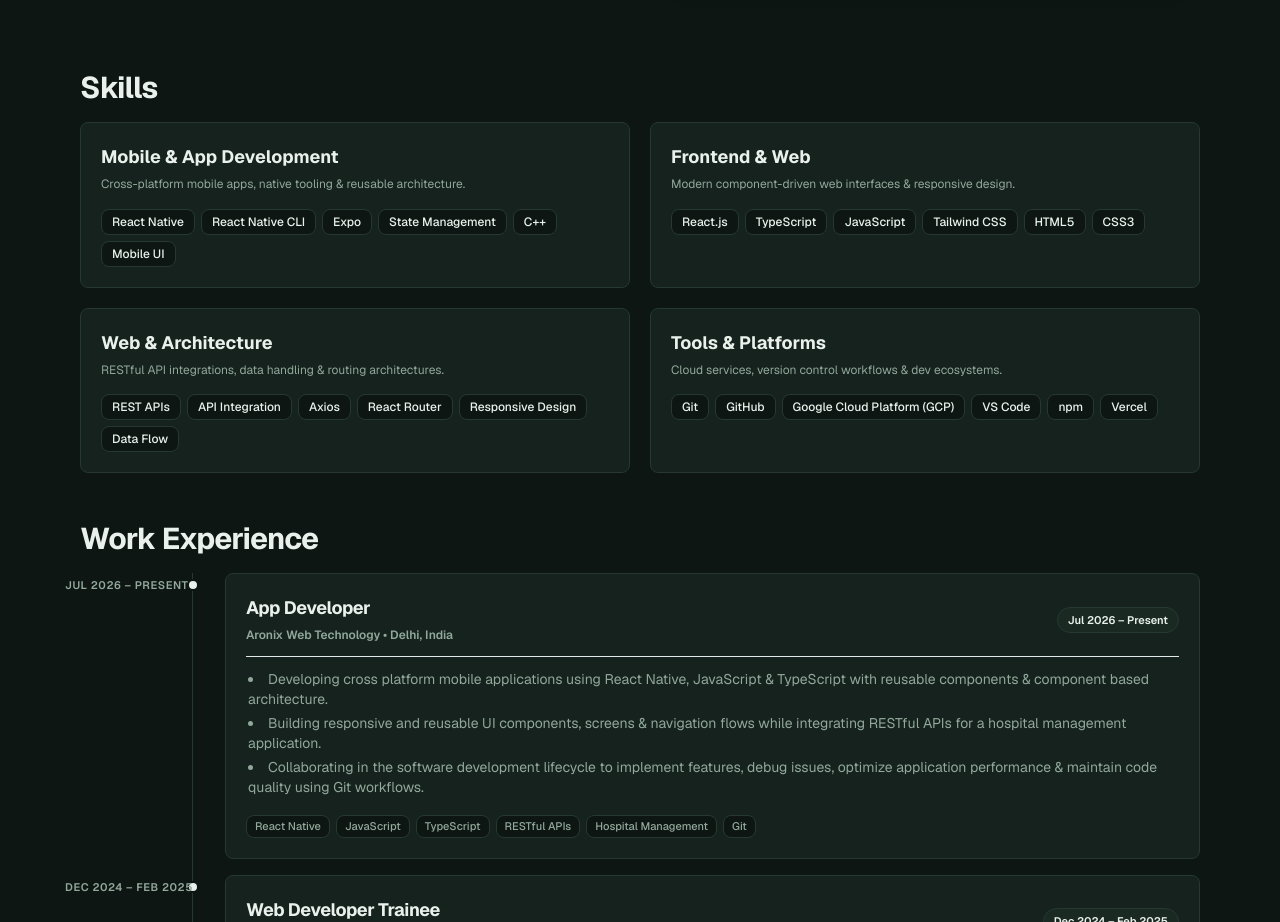
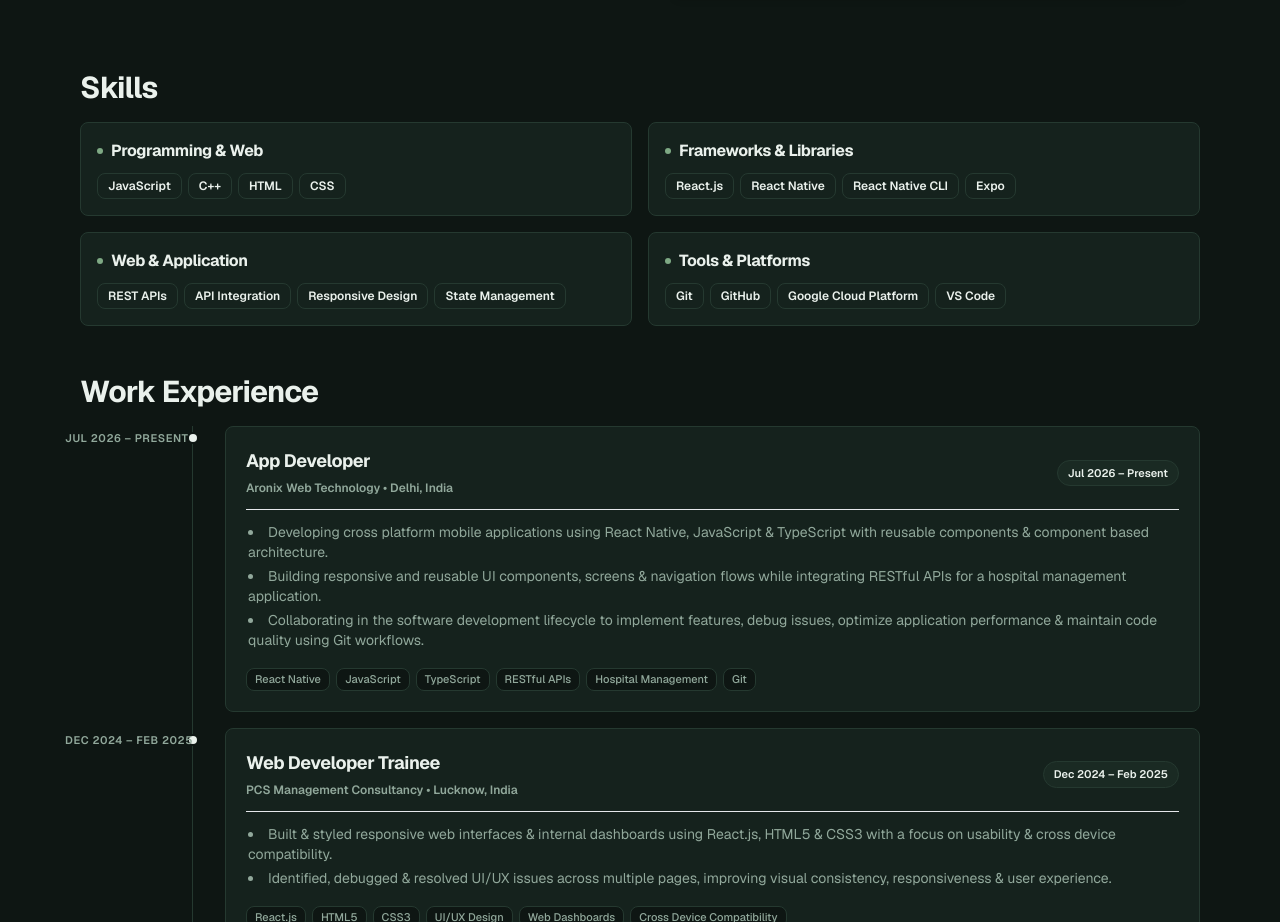
Before and after one commit to AbhinavXDayal/Portfolio, a React (Vite) app: page / in a window 1280 px wide. Shown: the part 1885-2807 px from the top of the page. Built offline with nearby package versions, Linux system fonts and the light colour scheme.

Commit message:
Update skills section with exact categories and skills from resume

```diff
--- a/src/components/sections/Skills.tsx
+++ b/src/components/sections/Skills.tsx
@@ -3,56 +3,25 @@ import React from "react";
 export const Skills: React.FC = () => {
   const skillCategories = [
     {
-      title: "Mobile & App Development",
-      description:
-        "Cross-platform mobile apps, native tooling & reusable architecture.",
-      skills: [
-        "React Native",
-        "React Native CLI",
-        "Expo",
-        "State Management",
-        "C++",
-        "Mobile UI",
-      ],
+      title: "Programming & Web",
+      skills: ["JavaScript", "C++", "HTML", "CSS"],
     },
     {
-      title: "Frontend & Web",
-      description:
-        "Modern component-driven web interfaces & responsive design.",
-      skills: [
-        "React.js",
-        "TypeScript",
-        "JavaScript",
-        "Tailwind CSS",
-        "HTML5",
-        "CSS3",
-      ],
+      title: "Frameworks & Libraries",
+      skills: ["React.js", "React Native", "React Native CLI", "Expo"],
     },
     {
-      title: "Web & Architecture",
-      description:
-        "RESTful API integrations, data handling & routing architectures.",
+      title: "Web & Application",
       skills: [
         "REST APIs",
         "API Integration",
-        "Axios",
-        "React Router",
         "Responsive Design",
-        "Data Flow",
+        "State Management",
       ],
     },
     {
       title: "Tools & Platforms",
-      description:
-        "Cloud services, version control workflows & dev ecosystems.",
-      skills: [
-        "Git",
-        "GitHub",
-        "Google Cloud Platform (GCP)",
-        "VS Code",
-        "npm",
-        "Vercel",
-      ],
+      skills: ["Git", "GitHub", "Google Cloud Platform", "VS Code"],
     },
   ];
 
@@ -68,23 +37,23 @@ export const Skills: React.FC = () => {
           </h2>
         </div>
 
-        <div className="grid grid-cols-1 md:grid-cols-2 gap-4 sm:gap-5">
+        <div className="grid grid-cols-1 md:grid-cols-2 gap-3.5 sm:gap-4">
           {skillCategories.map((category) => (
             <div
               key={category.title}
-              className="bg-[var(--card)] text-[var(--card-foreground)] border border-[var(--border)] rounded-[var(--radius)] p-4 sm:p-5 shadow-xs hover:border-[var(--foreground)]/30 transition-all duration-200"
+              className="bg-[var(--card)] text-[var(--card-foreground)] border border-[var(--border)] rounded-[var(--radius)] p-3.5 sm:p-4 shadow-xs hover:border-[var(--foreground)]/30 transition-all duration-200 flex flex-col justify-between"
             >
-              <h3 className="text-base sm:text-lg font-bold mb-1 text-[var(--foreground)]">
-                {category.title}
-              </h3>
-              <p className="text-xs text-[var(--muted-foreground)] mb-3.5 leading-relaxed">
-                {category.description}
-              </p>
+              <div className="flex items-center gap-2 mb-2.5">
+                <span className="w-1.5 h-1.5 rounded-full bg-[var(--brand-accent)]"></span>
+                <h3 className="text-sm sm:text-base font-bold text-[var(--foreground)] tracking-tight">
+                  {category.title}
+                </h3>
+              </div>
               <div className="flex flex-wrap gap-1.5">
                 {category.skills.map((skill) => (
                   <span
                     key={skill}
-                    className="px-2.5 py-1 text-xs font-medium rounded-[var(--radius)] bg-[var(--background)] text-[var(--foreground)] border border-[var(--border)] shadow-2xs"
+                    className="px-2.5 py-1 text-xs font-semibold rounded-[var(--radius)] bg-[var(--background)]/80 text-[var(--foreground)] border border-[var(--border)] hover:border-[var(--brand-accent)]/50 transition-colors shadow-2xs"
                   >
                     {skill}
                   </span>
```
